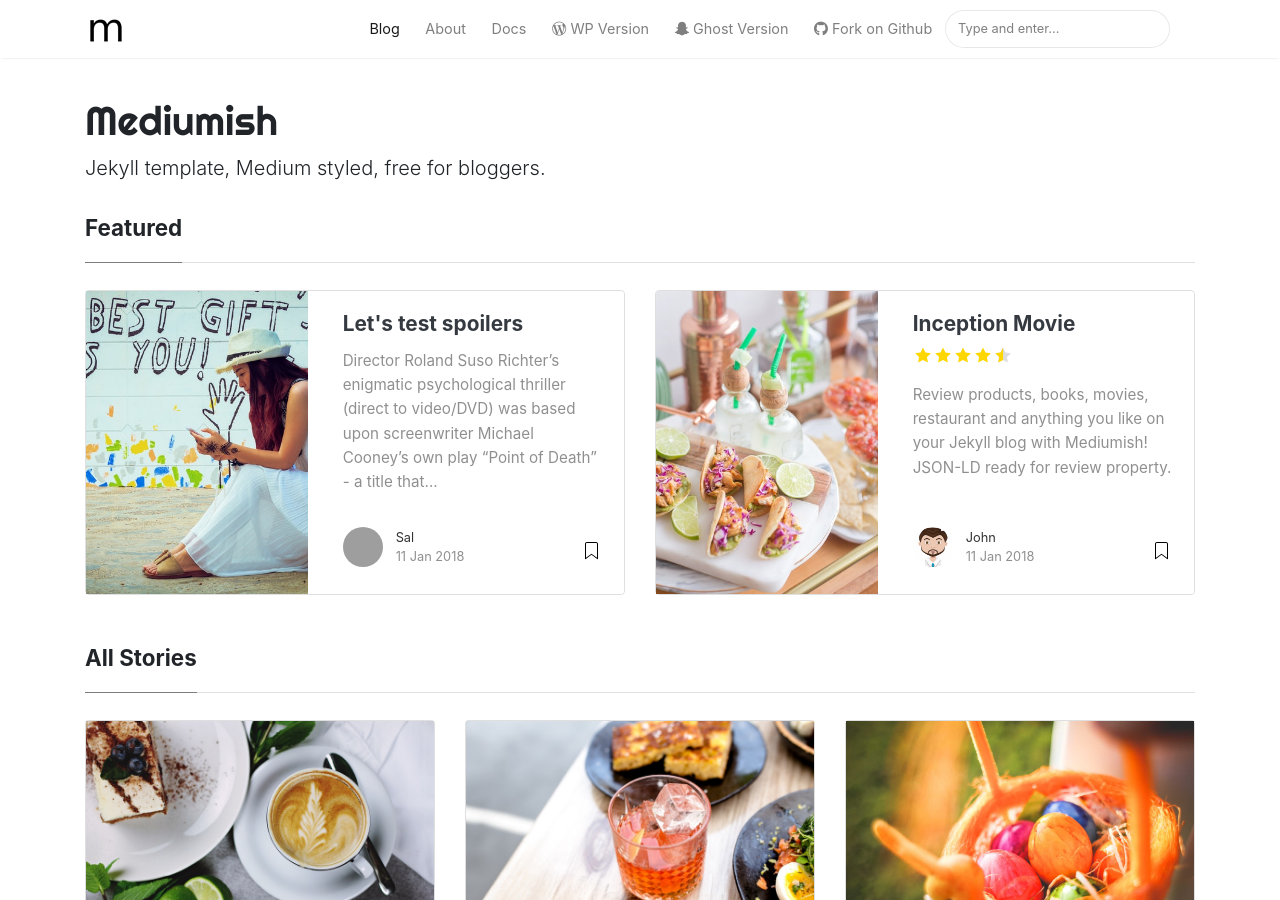
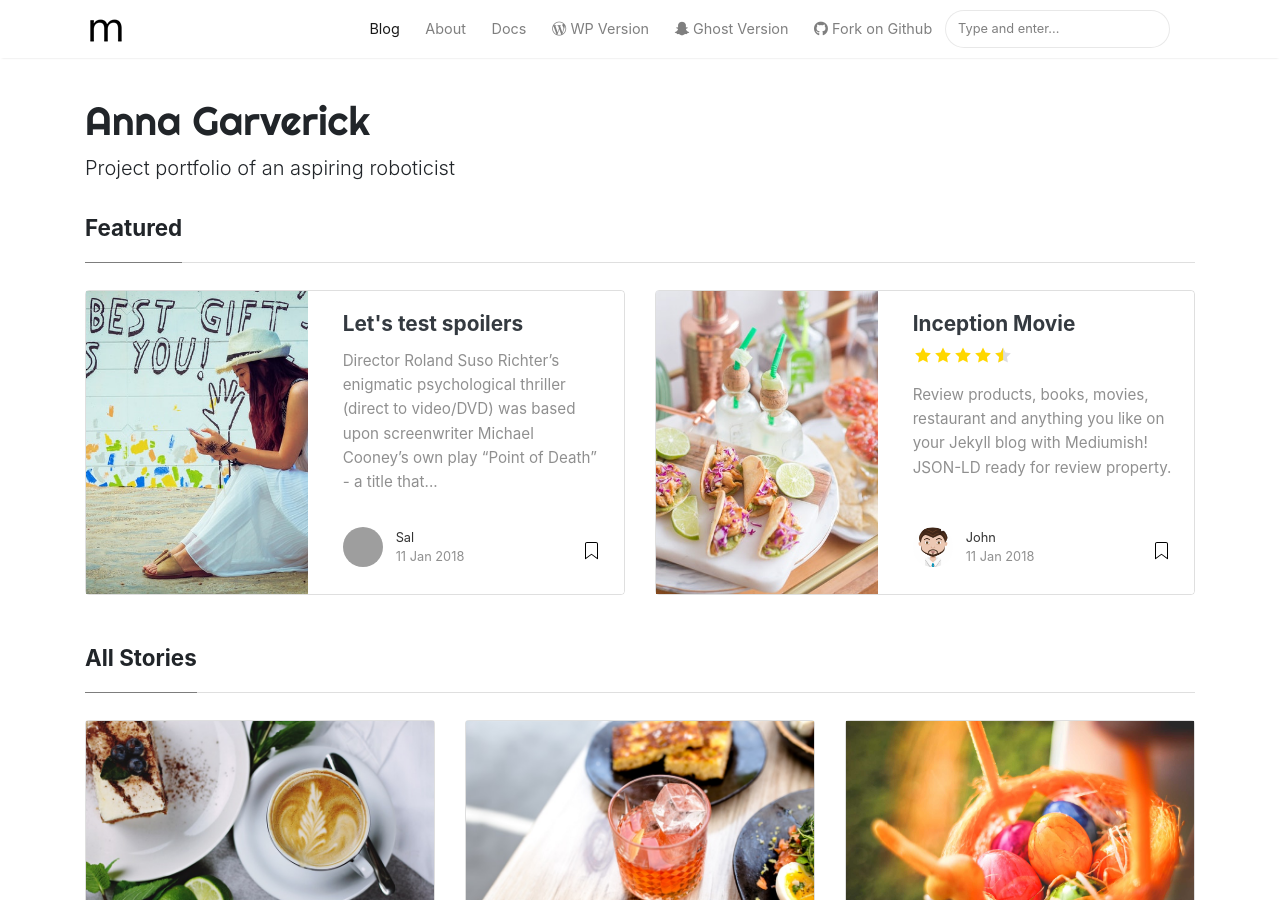
Before and after one commit to roy2909/roy2909.github.io, a Jekyll site: the page built from index.html, in a window 1280 px wide and 900 px high. Built offline with Jekyll 4.4.1, drawn with Linux system fonts in a browser that asks for light colours; nearby versions of some CDN libraries; the list of posts is cut into pages by our own code; some of the changed text lies outside the part shown; grey boxes are pictures that could not be loaded.

Commit message:
Update basic info

```diff
--- a/_config.yml
+++ b/_config.yml
@@ -1,7 +1,7 @@
 # Site
-name: "Mediumish"
-title: "Mediumish"
-description: "Jekyll template, Medium styled, free for bloggers."
+name: "Anna Garverick"
+title: "Project Portfolio"
+description: "Project portfolio of an aspiring roboticist"
 logo: 'assets/images/logo.png'
 favicon: 'assets/images/logo.png'
 url: algarv.github.io
```
Also changed, not shown: assets/images/headshot.jpeg (added).
